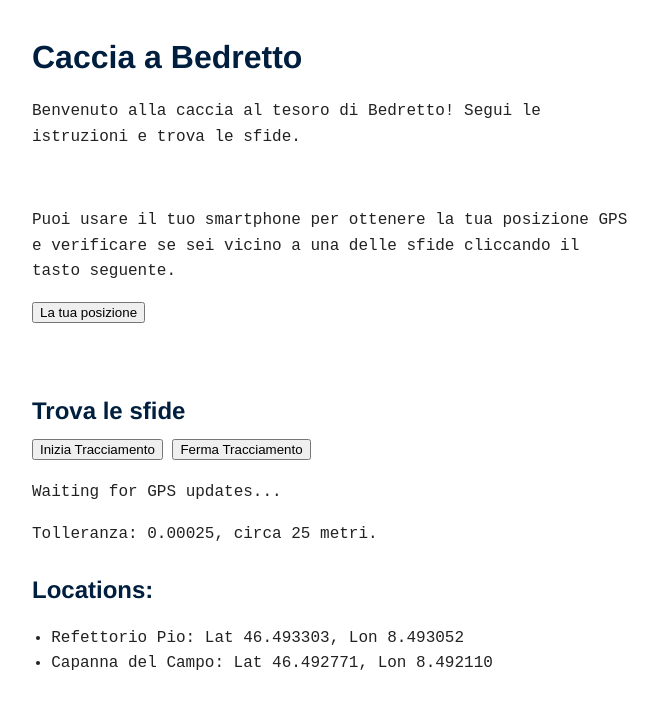
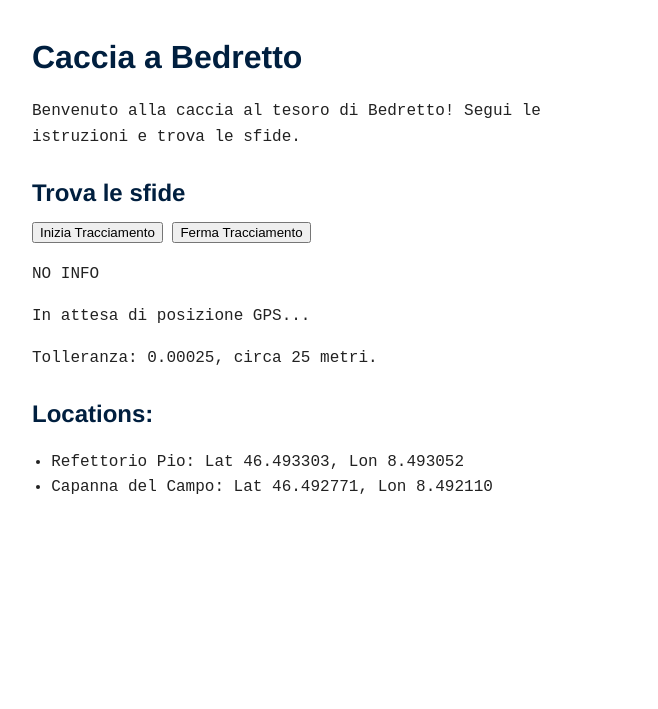
Before and after one commit to giacomoborin/giacomoborin.github.io, a Jekyll site: the page built from games/fox.html, in a window 1280 px wide. Shown: the top 709 px of the page, without its empty margins (308-966 px from the left). Built offline with Jekyll 4.4.1, drawn with Linux system fonts in a browser that asks for light colours; some of the changed lines change nothing that is shown.

Commit message:
fox compressed pos

```diff
--- a/games/fox.html
+++ b/games/fox.html
@@ -1,57 +1,56 @@
 ---
 layout: default
-title: Foxtrail Challenge
+title: Caccia a Bedretto
 ---
 
 <h1>Caccia a Bedretto</h1>
 
 <p>Benvenuto alla caccia al tesoro di Bedretto! Segui le istruzioni e trova le
 sfide.</p>
-<br>
-<p>Puoi usare il tuo smartphone per ottenere la tua posizione GPS e verificare
-se sei vicino a una delle sfide cliccando il tasto seguente.</p>
+<!-- <p>Puoi usare il tuo smartphone per ottenere la tua posizione GPS e verificare  -->
+<!-- se sei vicino a una delle sfide cliccando il tasto seguente.</p> -->
 
-    <button onclick="getLocation()">La tua posizione</button>
-    <p id="coords"></p>
+    <!-- <button onclick="getLocation()">La tua posizione</button> -->
+    <!-- <p id="coords"></p> -->
+    <!---->
+    <!-- <script> -->
+    <!--     function getLocation() { -->
+    <!--         navigator.geolocation.getCurrentPosition( -->
+    <!--             function(pos) { -->
+    <!--                 const lat = pos.coords.latitude.toFixed(6); -->
+    <!--                 const lon = pos.coords.longitude.toFixed(6); -->
+    <!--                 const time = getCurrentTime(); -->
+    <!---->
+    <!--                 document.getElementById("coords").innerText = -->
+    <!--                     `Lat: ${lat}, Lon: ${lon},\nTime: ${time}`; -->
+    <!--             }, -->
+    <!--             function(err) { -->
+    <!--                 const time = getCurrentTime(); -->
+    <!--                 document.getElementById("coords").innerText = -->
+    <!--                     `Error: ${err.message}, Time: ${time}`; -->
+    <!--             }, -->
+    <!--             { -->
+    <!--                 enablehighaccuracy: true, -->
+    <!--                 timeout: 10000, -->
+    <!--                 maximumage: 0 -->
+    <!--             } -->
+    <!--         ); -->
+    <!--   } -->
+    <!---->
+    <!--   function getCurrentTime() { -->
+    <!--     const now = new Date(); -->
+    <!--     const hh = String(now.getHours()).padStart(2, '0'); -->
+    <!--     const mm = String(now.getMinutes()).padStart(2, '0'); -->
+    <!--     const ss = String(now.getSeconds()).padStart(2, '0'); -->
+    <!--     return `${hh}:${mm}:${ss}`; -->
+    <!--   } -->
+    <!-- </script> -->
 
-    <script>
-        function getLocation() {
-            navigator.geolocation.getCurrentPosition(
-                function(pos) {
-                    const lat = pos.coords.latitude.toFixed(6);
-                    const lon = pos.coords.longitude.toFixed(6);
-                    const time = getCurrentTime();
-
-                    document.getElementById("coords").innerText =
-                        `Lat: ${lat}, Lon: ${lon},\nTime: ${time}`;
-                },
-                function(err) {
-                    const time = getCurrentTime();
-                    document.getElementById("coords").innerText =
-                        `Error: ${err.message}, Time: ${time}`;
-                },
-                {
-                    enablehighaccuracy: true,
-                    timeout: 10000,
-                    maximumage: 0
-                }
-            );
-      }
-
-      function getCurrentTime() {
-        const now = new Date();
-        const hh = String(now.getHours()).padStart(2, '0');
-        const mm = String(now.getMinutes()).padStart(2, '0');
-        const ss = String(now.getSeconds()).padStart(2, '0');
-        return `${hh}:${mm}:${ss}`;
-      }
-    </script>
-
-    <br>
     <h2>Trova le sfide</h2>
     <button onclick="startTracking()">Inizia Tracciamento</button>
     <button onclick="stopTracking()">Ferma Tracciamento</button>
-    <p id="output">Waiting for GPS updates...</p>
+    <p id='pos'>NO INFO</p>
+    <p id="output">In attesa di posizione GPS...</p>
     <p>Tolleranza: 0.00025, circa 25 metri.</p>
 
     <script>
@@ -105,7 +104,7 @@
             if (watchId !== null) {
                 navigator.geolocation.clearWatch(watchId);
                 watchId = null;
-                document.getElementById("output").innerText = "Tracking stopped.";
+                document.getElementById("output").innerText = "Tracking stopped.\nShowing last known position.";
             }
         }
 
@@ -113,6 +112,10 @@
             const userLat = position.coords.latitude;
             const userLon = position.coords.longitude;
             const tolerance = 0.00026;
+            const time = getCurrentTime();
+
+            document.getElementById("coords").innerText = `Lat: ${userLat.toFixed(6)}, Lon: ${userLon.toFixed(6)},\nTime: ${time}`;
+
 
             let found = false;
             let closest = null;
@@ -142,7 +145,7 @@
 
             if (!found && closest) {
                 document.getElementById("output").innerText =
-                    `You're not at the right location yet.\nClosest: ${closest.name}\nLat err: ${closest.latErr.toFixed(6)}, Lon err: ${closest.lonErr.toFixed(6)}\nTime: ${getCurrentTime()}`;
+                    `You're not at the right location yet.\nClosest: ${closest.name}\nLat err: ${closest.latErr.toFixed(6)}, Lon err: ${closest.lonErr.toFixed(6)}`;
             }
         }
 
```
Also changed, not shown: 1 other file.
